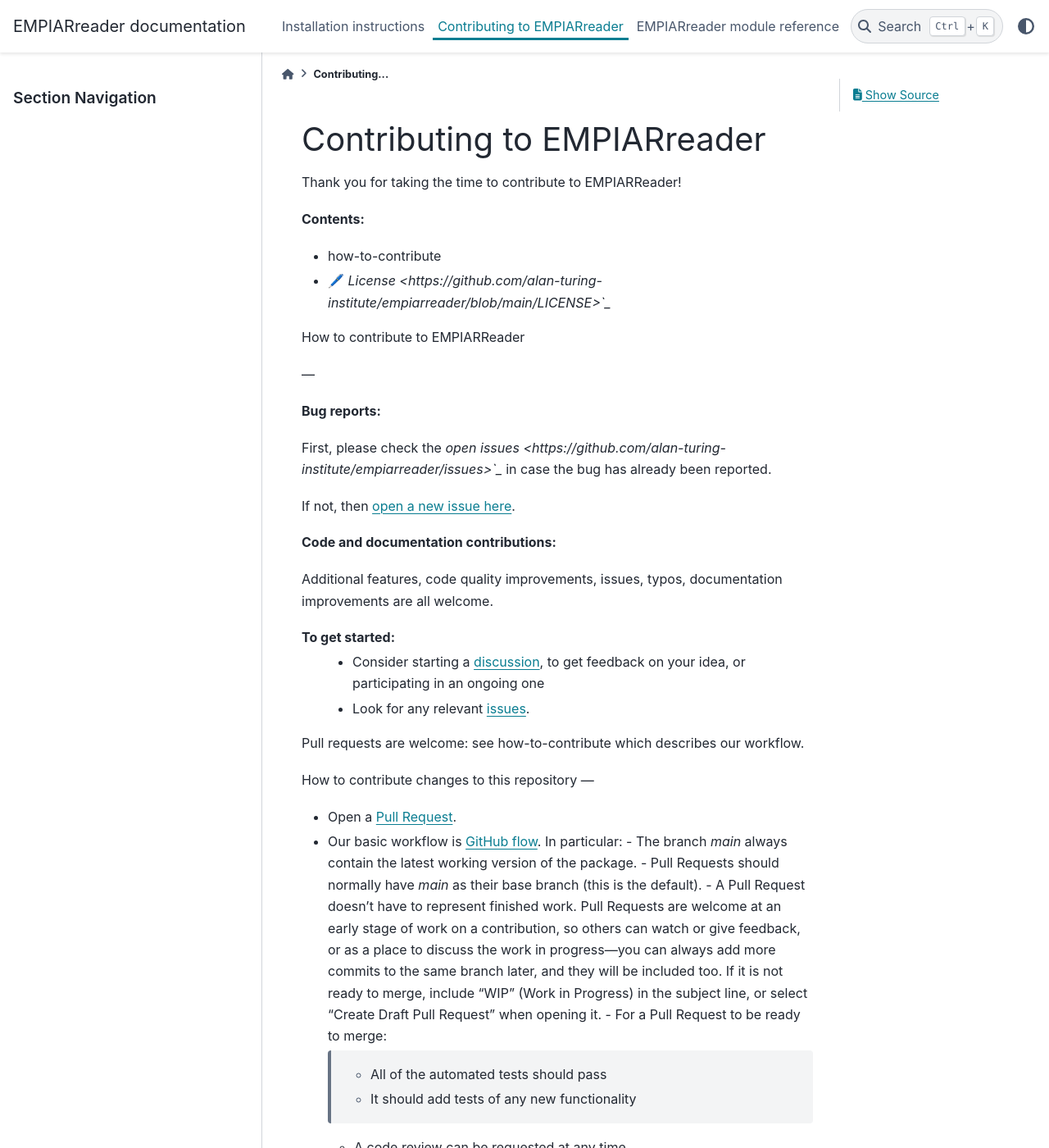
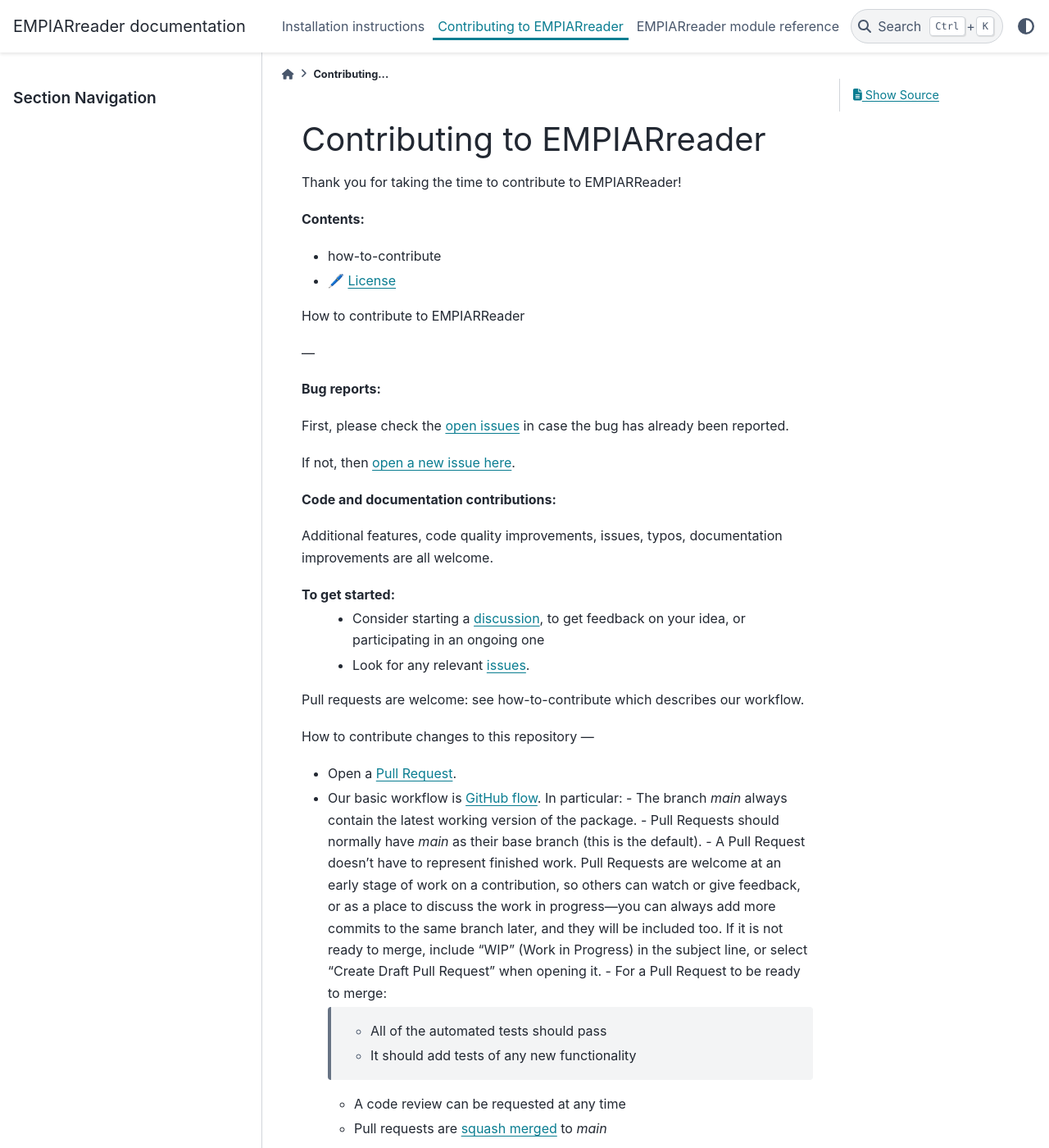
Before and after one commit to alan-turing-institute/empiarreader, a Sphinx documentation site: the page built from docs/source/contributing.rst, in a window 1280 px wide and 1400 px high. Shown: the whole window at 82% size. Built offline with Sphinx 7.4.7 and the PyData theme 0.15.4, drawn with Linux system fonts in a browser that asks for light colours; some of the changed text lies outside the part shown.

Commit message:
Fixing typos

```diff
--- a/docs/source/contributing.rst
+++ b/docs/source/contributing.rst
@@ -6,7 +6,7 @@
 **Contents:**
 
 - :ref:`how-to-contribute`
-- 🖊️ `License <https://github.com/alan-turing-institute/empiarreader/blob/main/LICENSE>`_`
+- 🖊️ `License <https://github.com/alan-turing-institute/empiarreader/blob/main/LICENSE>`_
 
 
 .. _how-to-contribute:
@@ -17,7 +17,7 @@
 
 **Bug reports:**
 
-First, please check the `open issues <https://github.com/alan-turing-institute/empiarreader/issues>`_` in case the bug has already been reported.
+First, please check the `open issues <https://github.com/alan-turing-institute/empiarreader/issues>`_ in case the bug has already been reported.
 
 If not, then `open a new issue here <https://github.com/alan-turing-institute/empiarreader/issues/new/choose>`_.
 
@@ -45,4 +45,4 @@
     - All of the automated tests should pass
     - It should add tests of any new functionality
   - A code review can be requested at any time
-  - Pull requests are `squash merged <https://github.blog/2016-04-01-squash-your-commits/>`_` to `main`
+  - Pull requests are `squash merged <https://github.blog/2016-04-01-squash-your-commits/>`_ to `main`
```
